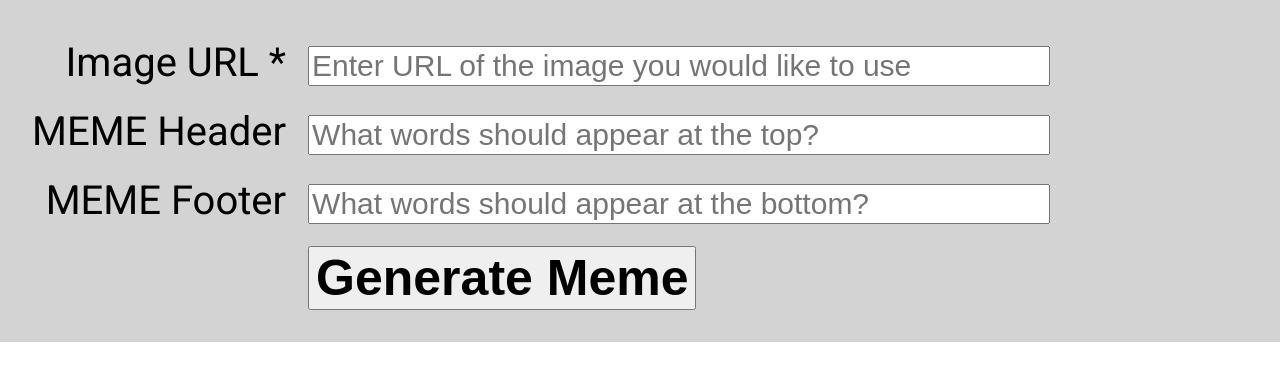
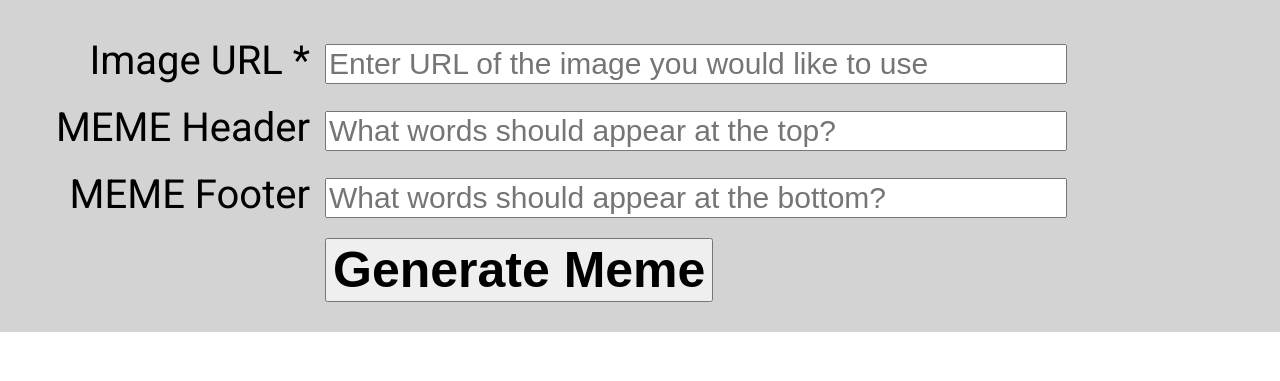
Before and after one commit to shaunwo/05-meme-generator, a plain HTML site: page index.html in a window 1280 px wide. Shown: the part 259-640 px from the top of the page. Drawn offline with Linux system fonts and the light colour scheme.

Commit message:
Removed table HTML, replaced with divs

```diff
--- a/index.html
+++ b/index.html
@@ -16,26 +16,23 @@
     <h1>Meme Generator</h1>
 
     <p style="font-size: 75%">* Required field(s)</p>
-    <table>
-        <tbody>
-            <tr>
-                <td align="right"><label for="imageUrl">Image URL</label> * </td>
-                <td><input type="text" name="imageUrl" id="imageUrl" size="40" placeholder="Enter URL of the image you would like to use"></td>
-            </tr>
-            <tr>
-                <td align="right"><label for="memeHeader">MEME Header</label></td>
-                <td><input type="text" name="memeHeader" id="memeHeader" size="40" placeholder="What words should appear at the top?"></td>
-            </tr>
-            <tr>
-                <td align="right"><label for="memeFooter">MEME Footer</label></td>
-                <td><input type="text" name="memeFooter" id="memeFooter" size="40" placeholder="What words should appear at the bottom?"></td>
-            </tr>
-            <tr>
-                <td>&nbsp;</td>
-                <td><input type="submit" value="Generate Meme"></td>
-            </tr>
-        </tbody>
-    </table>
+
+    <div class="row">
+        <div class="left"><label for="imageUrl">Image URL *</label></div>
+        <div class="right"><input type="text" name="imageUrl" required id="imageUrl" size="40" placeholder="Enter URL of the image you would like to use"></div>
+    </div>
+    <div class="row">
+        <div class="left"><label for="memeHeader">MEME Header</label></div>
+        <div class="right"><input type="text" name="memeHeader" id="memeHeader" size="40" placeholder="What words should appear at the top?"></div>
+    </div>
+    <div class="row">
+        <div class="left"><label for="memeFooter">MEME Footer</label></div>
+        <div class="right"><input type="text" name="memeFooter" id="memeFooter" size="40" placeholder="What words should appear at the bottom?"></div>
+    </div>
+    <div class="row">
+        <div class="left">&nbsp;</div>
+        <div class="right"><input type="submit" value="Generate Meme"></div>
+    </div>
 </form>
 
 <div id="meme-showcase"></div>
--- a/style.css
+++ b/style.css
@@ -16,9 +16,19 @@ form {
         font-size: 50px;
         font-weight: bold;
         }
-    form table td {
+    form div.row {
         padding: 10px;
+        clear: both;
         }
+    form div.row div.left {
+        float: left;
+        padding-right: 15px;
+        text-align: right;
+        width: 280px;
+        }
+input[type="submit"] {
+    cursor: pointer;
+    }
 
 #meme-showcase {
     font-family: Anton;
@@ -75,7 +85,3 @@ form {
             position: absolute;
             left: 44%;
             }
-
-input[type="submit"] {
-    cursor: pointer;
-    }
```
